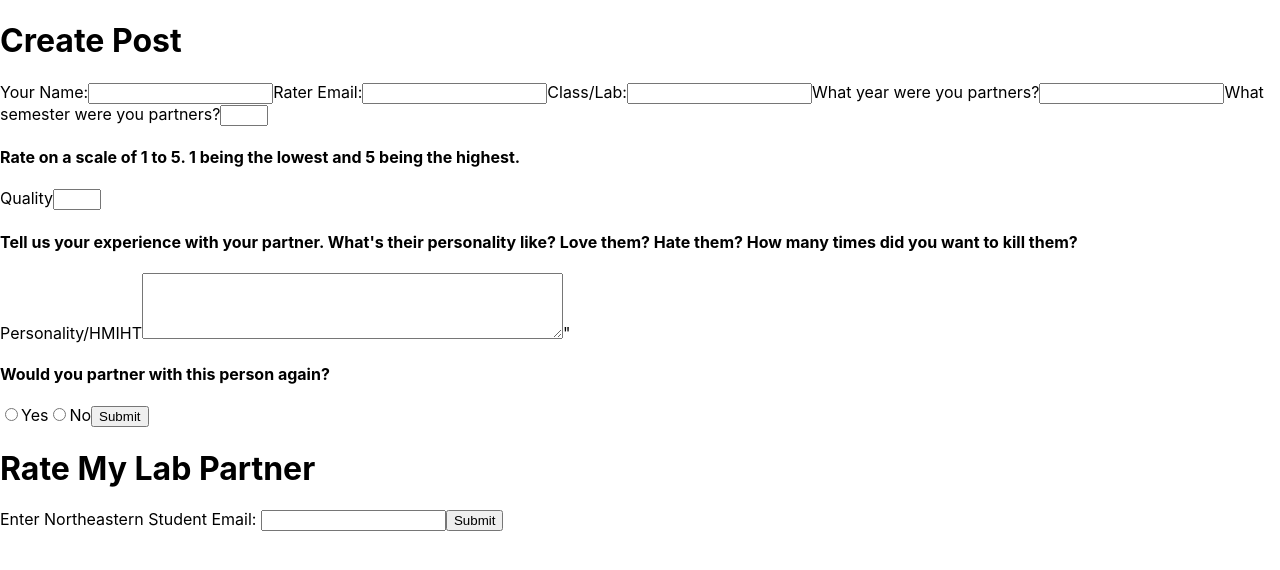
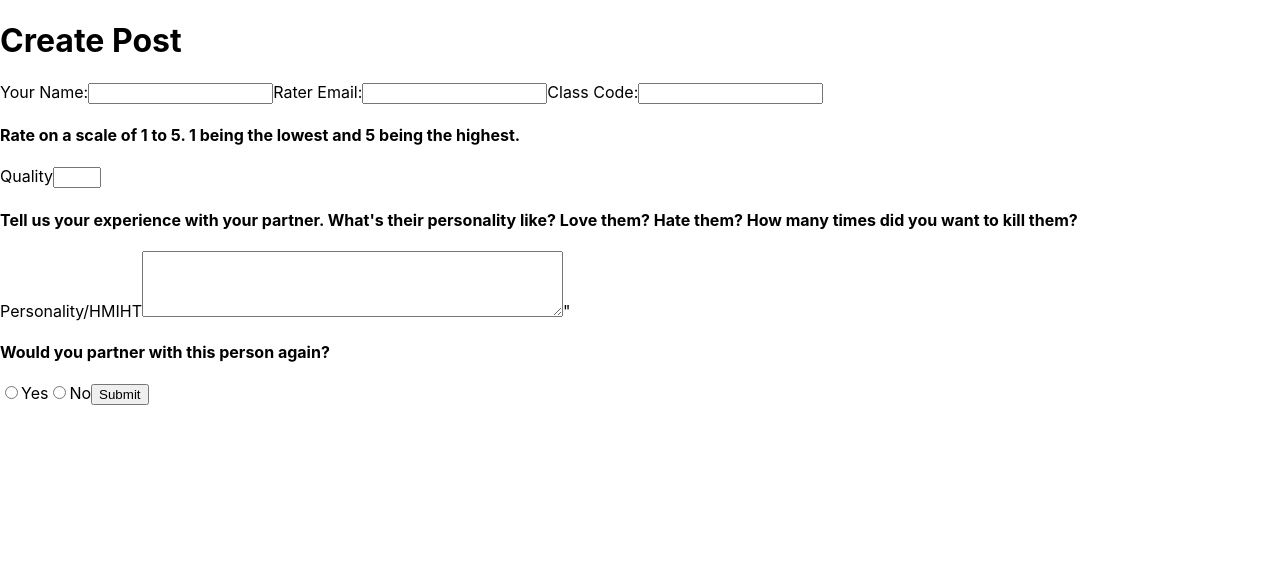
Before and after one commit to rachPAO/RMLP, a React (Create React App) app: page /Form in a window 1280 px wide. Shown: the top 570 px of the page. Built offline with nearby package versions, Linux system fonts and the light colour scheme.

Commit message:
Co-authored-by: anmloo <anmloo@users.noreply.github.com> Co-authored-by: londonjones4189 <londonjones4189@users.noreply.github.com>

```diff
--- a/errorpg.html
+++ /dev/null
@@ -1,34 +0,0 @@
-<!DOCTYPE html>
-<html lang="en">
-<head>
-    <meta charset="UTF-8">
-    <meta name="viewport" content="width=device-width, initial-scale=1.0">
-    <title>Error Page</title>
-    <style>
-        body {
-            margin: 0;
-            padding: 0;
-            display: flex;
-            justify-content: center;
-            align-items: center;
-            height: 100vh;
-        }
-        .error-container {
-            text-align: center;
-        }
-        h1 {
-            color: #333;
-        }
-        p {
-            color: #666;
-            font-size: 18px;
-        }
-    </style>
-</head>
-<body>
-    <div class="error-container">
-        <h1>Oops! Something went wrong.</h1>
-        <p>The user could not be found.</p>
-    </div>
-</body>
-</html>
--- a/src/App.js
+++ b/src/App.js
@@ -1,30 +1,23 @@
-import logo from './logo.svg';
+import { BrowserRouter, Routes, Route } from 'react-router-dom'
+import ReactDOM from "react-dom/client";
 import './App.css';
 import Form from './components/Form';
 import Main from './components/Main';
-
-function App() {
-  return (
-  <><Form /><Main /></>
-
-  );
-}
-
-export default App;
+import Error from './components/Error';
+import Review from './components/Review';
 
 
-// const { checkEmailExists } = require('./find-user');
-// const email = 'example@example.com';
-
-// checkEmailExists(email, (err, exists) => {
-//   if (err) {
-//     console.error('Error checking email:', err);
-//     return;
-//   }
-//   if (exists) {
-//     console.log('Email exists in the database');
-//   } else {
-//     console.error('Email does not exist in the database');
-//     // Throw an error or handle it as needed
-//   }
-// });
+export default function App() {
+  return (
+    <div>
+      <BrowserRouter>
+        <Routes>
+          <Route path="/Form" element={<Form />} />
+          <Route path="/Main" element={<Main />} />
+          <Route path="/Review" element={<Review />} />
+          <Route path="/Error" element={<Error />} />
+        </Routes>
+      </BrowserRouter>
+    </div>
+  )
+};
--- /dev/null
+++ b/src/components/Error.jsx
@@ -0,0 +1,8 @@
+export default function Error() {
+    return(
+        <div className ="error-container">
+            <h1>Oops! Something went wrong.</h1>
+            <p>The user could not be found.</p>
+        </div>
+    );
+}
--- a/src/components/Form.jsx
+++ b/src/components/Form.jsx
@@ -10,13 +10,8 @@
           <label form="raterEmail">Rater Email:</label>
           <input type="email" id="raterEmail" name="raterEmail" required />
 
-          <label form="classLab">Class/Lab:</label>
+          <label form="classLab">Class Code:</label>
           <input type="text" id="classLab" name="classLab" required />
-
-          <label form="Year">What year were you partners?</label>
-          <input type="number" id="year" name="year" required />
-          <label form="emester">What semester were you partners?</label>
-          <input type="number" id="semester" name="semester" min="1" max="2" required />
 
           <h4>Rate on a scale of 1 to 5. 1 being the lowest and 5 being the highest.</h4>
           <label for="rating">Quality</label>
--- a/src/components/Main.jsx
+++ b/src/components/Main.jsx
@@ -1,17 +1,17 @@
 import { useState } from "react"
+import { BrowserRouter } from "react-router-dom"
 
 export default function Main() {
     const [userFound, setUserFound] = useState([])
-
     async function onSubmit(e) {
       e.preventDefault()
-      const hasUser = await (await fetch('http://localhost:4000/find_user?email=liu.david@northeastern.edu')).json()
+      const hasUser = await (await fetch('http://localhost:4000/find_user?email=dong.nelson@northeastern.edu')).json()
       if (hasUser.count === 1){
-        const hasReviews = await (await fetch('http://localhost:4000/find_reviews?email=liu.david@northeastern.edu')).json()
+        const hasReviews = await (await fetch('http://localhost:4000/find_reviews?email=dong.nelson@northeastern.edu')).json()
         setUserFound(hasReviews)
       }
       else {
-        window.location.href = '/errorpg.html'
+
       }
 
     }
--- /dev/null
+++ b/src/components/Review.jsx
@@ -0,0 +1,19 @@
+import React from 'react';
+import { Link } from 'react-router-dom';
+
+// Define array of names
+const names = ['Alice', 'Bob', 'Charlie', 'David'];
+
+// Component for the main page
+export default function Main() {
+  return (
+    <div>
+      <h1>Welcome, {randomName}!</h1>
+      <p>This is the main page.</p>
+      <Link to="/other-page">
+        <button>Write a Review!</button>
+        /src/components/Form.jsx
+      </Link>
+    </div>
+  );
+}
```
Also changed, not shown: src/backend/index.js (+0 -15 lines), 1 other file (tests, documents, lock files or other folders).
